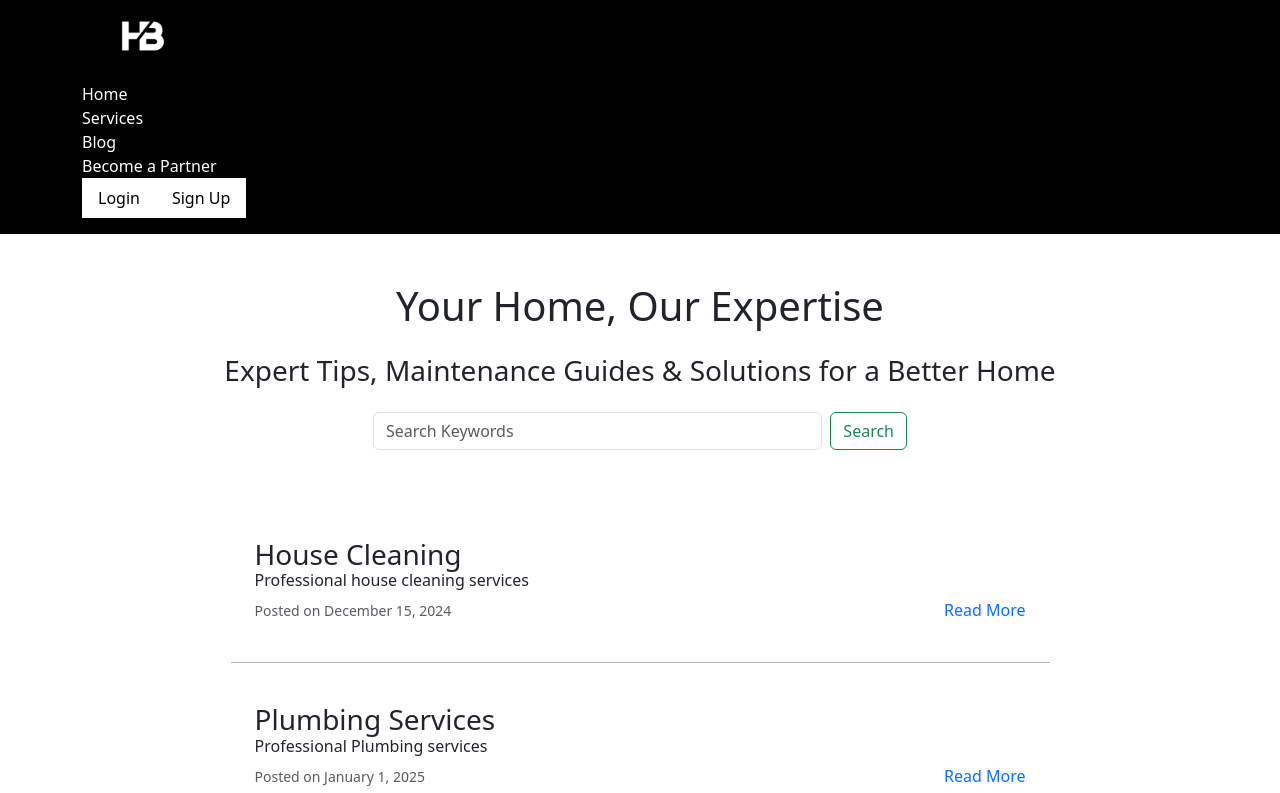
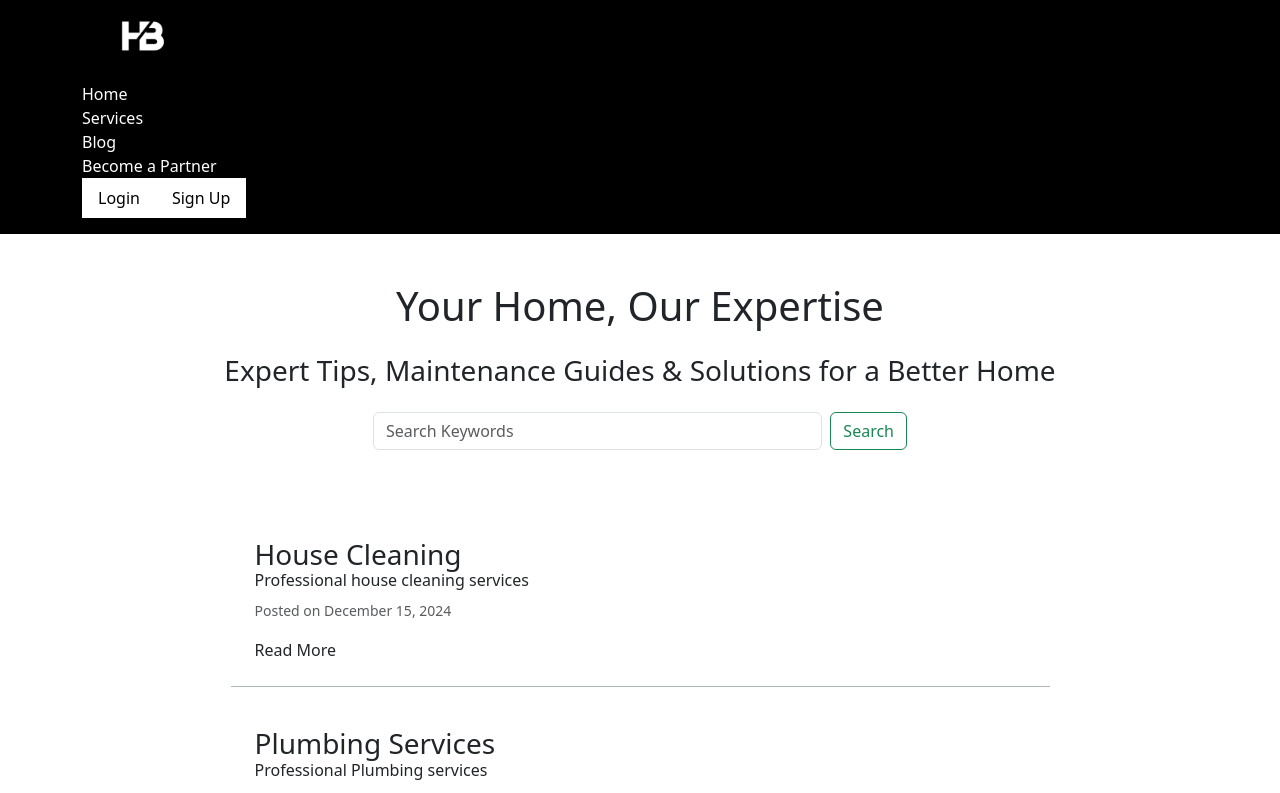
Before and after one commit to VikramSingh138/Helper-Buddy-GWOC, a Next.js app: page /blog in a window 1280 px wide. Shown: the top 793 px of the page. Built offline with nearby package versions, Linux system fonts and the light colour scheme.

Commit message:
Added Read More Button

```diff
--- a/src/components/ui/BlogCard.tsx
+++ b/src/components/ui/BlogCard.tsx
@@ -1,23 +1,34 @@
 'use client';
 
 import { Blog } from '@/lib/types/api';
+import { useState } from 'react';
 
 interface BlogCardProps {
   blog: Blog;
 }
 
 export default function BlogCard({ blog }: BlogCardProps) {
+  const [expandedBlog, setExpandedBlog] = useState<string | null>(null);
+
+  const toggleExpand = (id: string | null) => {
+    setExpandedBlog(expandedBlog === id ? null : id);
+  };
 
   return (
     <div className='p-4 mt-3 w-75 border-bottom border-dark-subtle'>
       <div className="card-body">
         <h3 className="card-title">{blog.title}</h3>
         <h6 className="card-text">{blog.subtitle}</h6>
-        <div className="d-flex justify-content-between">
-          <p className="card-text"><small className="text-body-secondary">Posted on {blog.date}</small></p>
-          {/* Expand the blog by clicking this link and show the content */}
-          <a href="" style={{textDecoration:'None'}}>Read More</a>
-        </div>
+        <p className="card-text"><small className="text-body-secondary">Posted on {blog.date}</small></p>
+        <p className="text-gray-700">
+          {expandedBlog === blog._id ? blog.content : ""}
+        </p>
+        <button
+          onClick={() => toggleExpand(blog._id ?? null)}
+          className="text-blue-500"
+        >
+          {expandedBlog === blog._id ? "Show Less" : "Read More"}
+        </button>
       </div>
     </div>
   );
```
